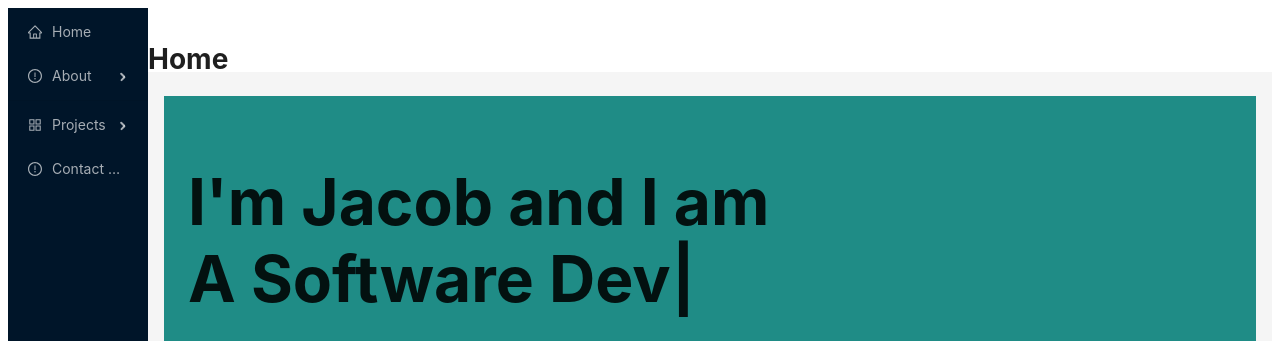
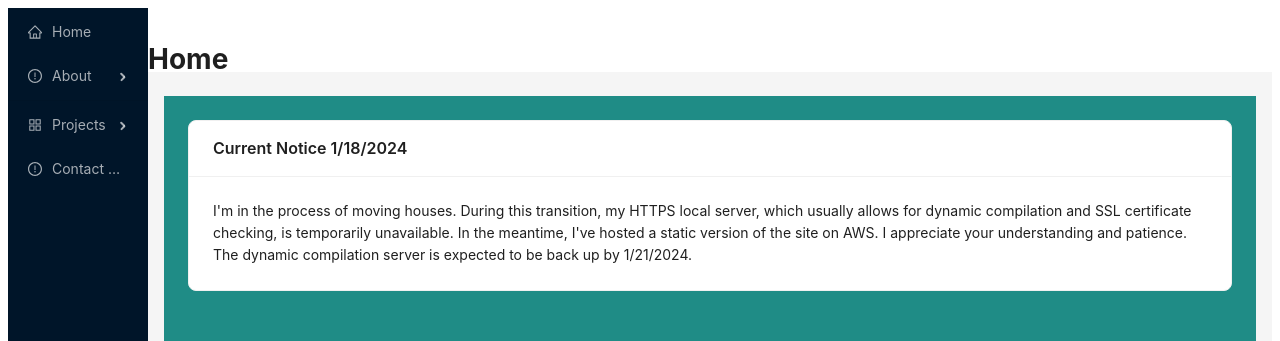
Before and after one commit to jalowe13/jacob-website, a Next.js app: page / in a window 1280 px wide. Shown: the top 341 px of the page. Built offline with nearby package versions, Linux system fonts and the light colour scheme.

Commit message:
Moving notice

```diff
--- a/pages/index.js
+++ b/pages/index.js
@@ -3,6 +3,7 @@ import Ant from '../components/AntLayout';
 
 
 import {Image} from 'antd';
+import { Card,Col,Row} from 'antd';
 
 //Routing with NextJS and ANT https://blog.logrocket.com/use-ant-design-next-js/
 import Router from 'next/router';
@@ -21,6 +22,11 @@ export default function Home() {
   const headerContent = <h1>Home</h1>;
   const pageContent =
 <div className={styles.homeTitle}>
+      <div>
+        <Card title={"Current Notice 1/18/2024"}>
+        I'm in the process of moving houses. During this transition, my HTTPS local server, which usually allows for dynamic compilation and SSL certificate checking, is temporarily unavailable. In the meantime, I've hosted a static version of the site on AWS. I appreciate your understanding and patience. The dynamic compilation server is expected to be back up by 1/21/2024.
+        </Card>
+      </div>
   <h1>
         I'm Jacob and I am
         <TypeWriter
```
